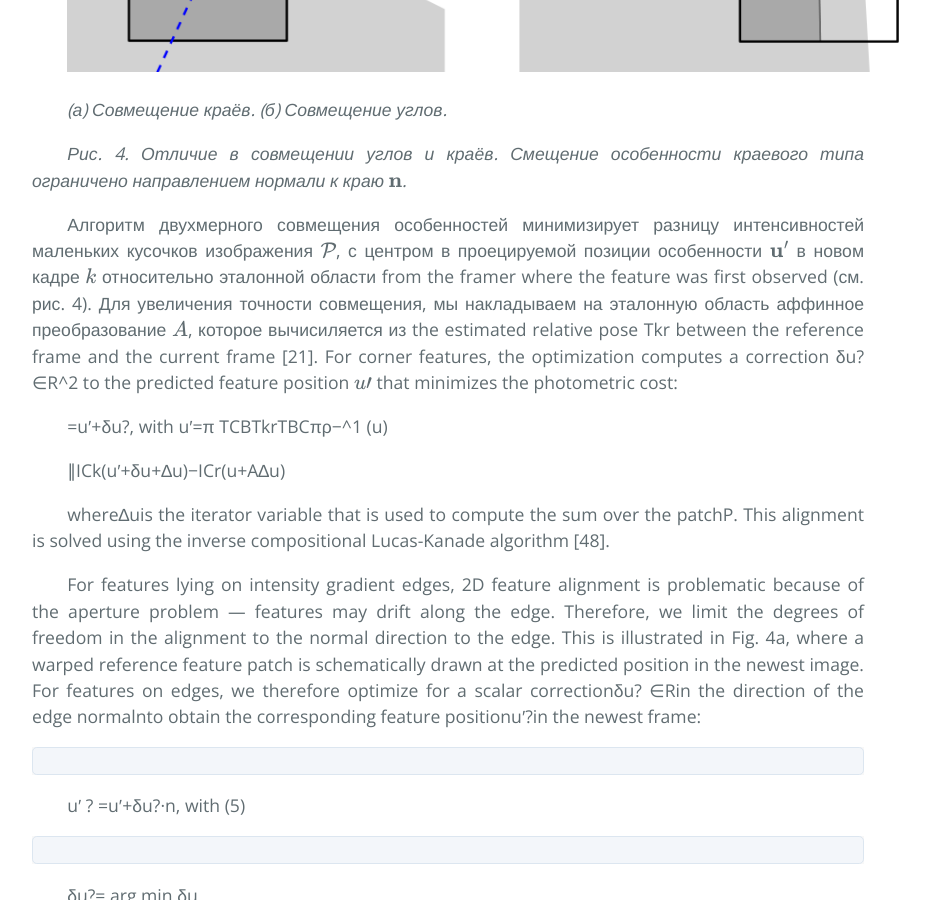
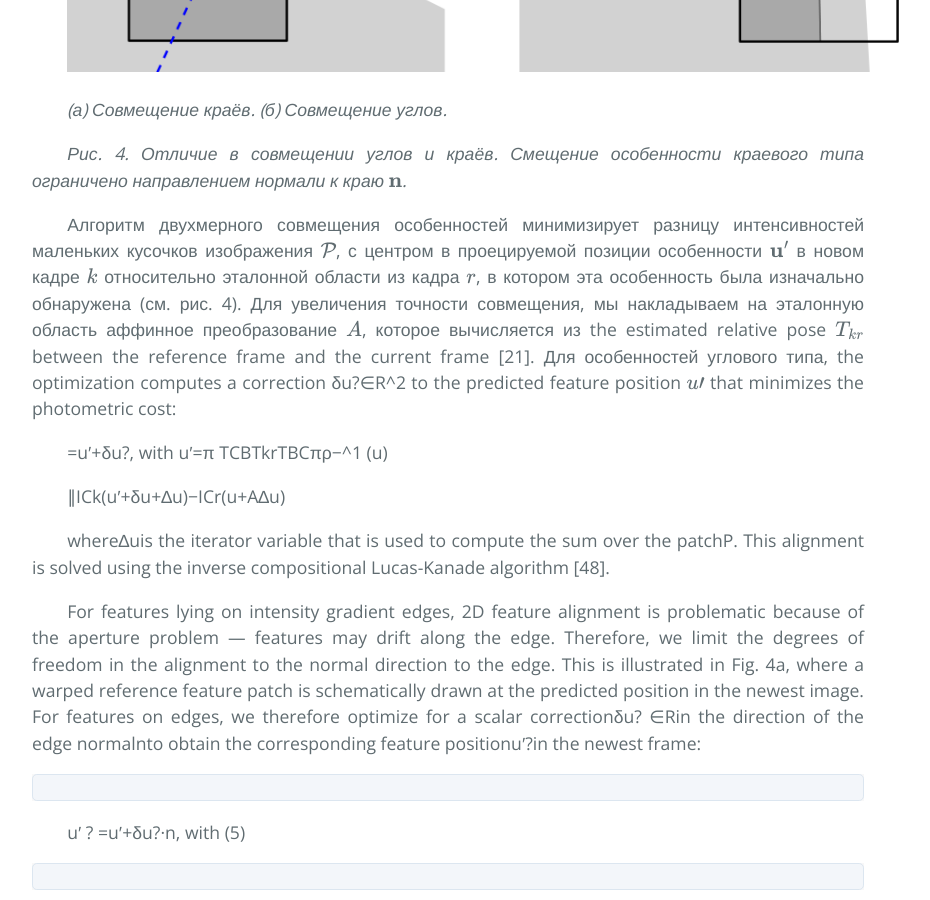
Before and after one commit to i-v-s/slam, a Jekyll site: the page built from svo2.md, in a window 1280 px wide and 900 px high, scrolled down 10939 px. Shown: the whole window, without its empty margins (192-1122 px from the left). Built offline with Jekyll 4.4.1, drawn with Linux system fonts in a browser that asks for light colours; our own code applies the rules of GitHub Pages for plain Markdown files; formulas are drawn with MathJax 3.

Commit message:
Updated svo2.md

```diff
--- a/svo2.md
+++ b/svo2.md
@@ -462,13 +462,13 @@ $$
 Алгоритм двухмерного совмещения особенностей минимизирует разницу интенсивностей
 маленьких кусочков изображения $$\mathcal{P}$$, с центром в проецируемой
 позиции особенности $$\mathbf{u}'$$ в новом кадре $$k$$ относительно
-эталонной области from the framer where the feature was
-first observed (см. рис. 4).
+эталонной области из кадра $$r$$, в котором эта особенность была
+изначально обнаружена (см. рис. 4).
 Для увеличения точности совмещения,
 мы накладываем на эталонную область аффинное преобразование $$A$$,
-которое вычисиляется из the estimated relative pose
-Tkr between the reference frame and the current frame [21].
-For corner features, the optimization computes a correction
+которое вычисляется из the estimated relative pose
+$$T_{kr}$$ between the reference frame and the current frame [21].
+Для особенностей углового типа, the optimization computes a correction
 δu?∈R^2 to the predicted feature position $$u′$$ that minimizes
 the photometric cost:
 
```
